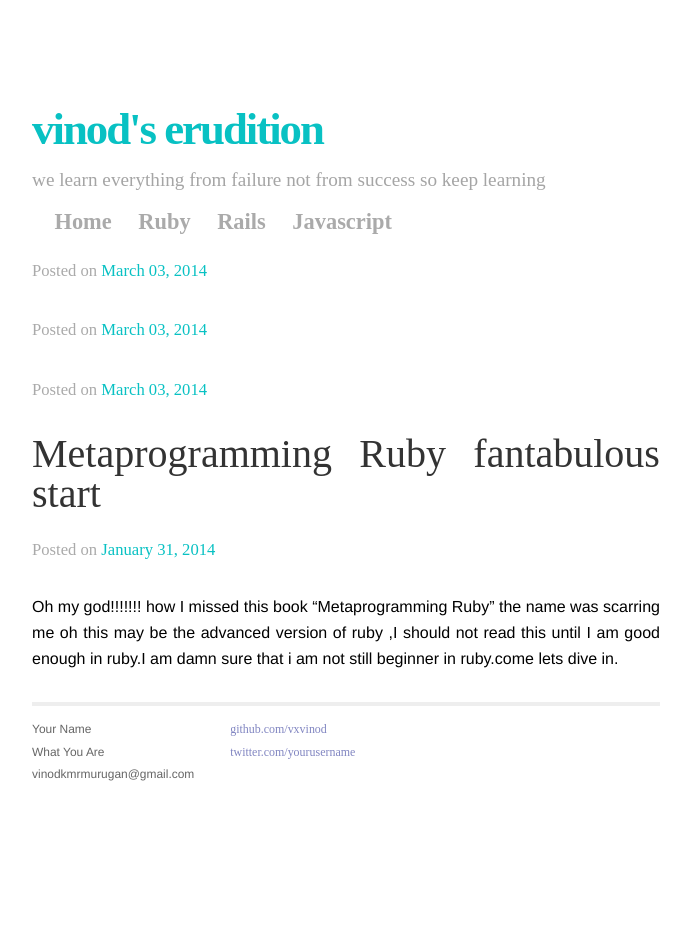
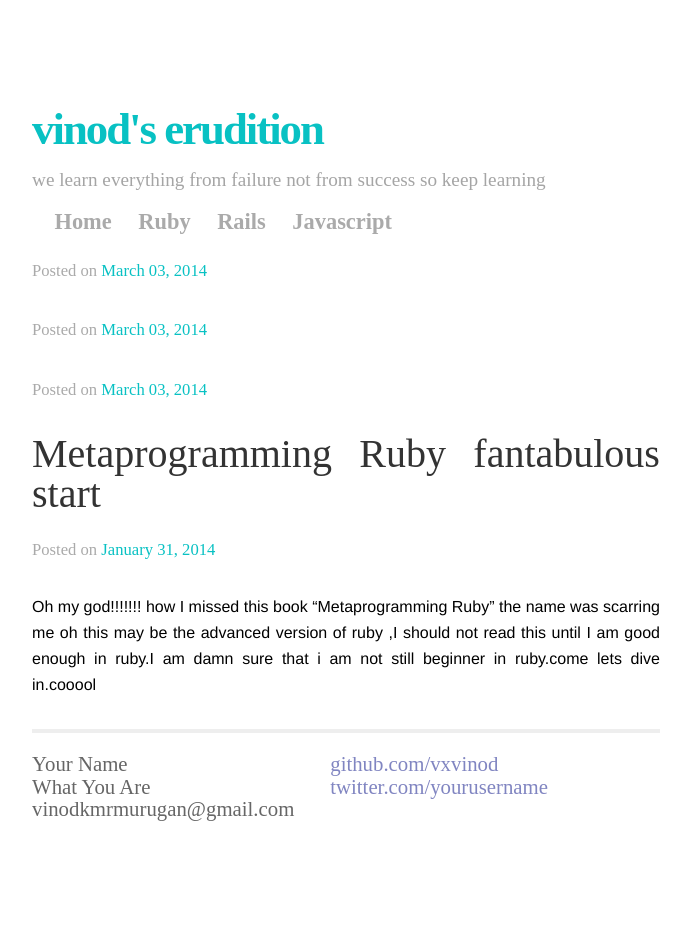
Before and after one commit to vxvinod/vxvinod.github.io, a Jekyll site: the page built from index.html, in a window 1280 px wide. Shown: the whole page, without its empty margins (294-985 px from the left). Built offline with Jekyll 4.4.1, drawn with Linux system fonts in a browser that asks for light colours; Markdown is read by kramdown in place of the engine named in the settings.

Commit message:
p style added

```diff
--- a/_posts/2014-01-31-Metaprogramming-Ruby-fantabulous-start.md
+++ b/_posts/2014-01-31-Metaprogramming-Ruby-fantabulous-start.md
@@ -2,7 +2,7 @@
 layout: post
 title:  "Metaprogramming Ruby fantabulous start"
 date:   2014-01-31
-desc: "Oh my god!!!!!!! how I missed this book “Metaprogramming Ruby” the name was scarring me oh this may be the advanced version of ruby ,I should not read this until I am good enough in ruby.I am damn sure that i am not still beginner in ruby.come lets dive in."
+desc: "Oh my god!!!!!!! how I missed this book “Metaprogramming Ruby” the name was scarring me oh this may be the advanced version of ruby ,I should not read this until I am good enough in ruby.I am damn sure that i am not still beginner in ruby.come lets dive in.cooool"
 ---
 
 ####Metaprogramming Ruby
--- a/_posts/2014-03-01-welcome-to-jekyll.markdown
+++ b/_posts/2014-03-01-welcome-to-jekyll.markdown
@@ -3,7 +3,9 @@ layout: post
 title:  "Welcome to Jekyll!"
 date:   2014-03-01 11:15:06
 categories: jekyll update
-desc:"hello"
+desc:"hellofdgdgdfg
+ddgdfgdfgdfgdfg
+dfgdfgdfg"
 ---
 
 You'll find this post in your `_posts` directory - edit this post and re-build (or run with the `-w` switch) to see your changes!
--- a/css/main.css
+++ b/css/main.css
@@ -23,7 +23,10 @@ h1, h2, h3, h4, h5, h6 {
   font-size: 100%; }
 
 h1 { margin-bottom: 1em; }
-p { margin: 1em 0; }
+p { margin: 1em 0;
+  margin-bottom: 1.5em;
+   font-family: "Droid Serif","Times New Roman",serif;
+   font-size: 1.3rem; }
 
 a         { color: #00a; }
 a:hover   { color: #000; }
@@ -206,9 +209,7 @@ a:hover, a:visited, a:link, a:active
   margin-bottom: 1.5em;
   font-size: 1rem;
 }
-p{
-   margin-bottom: 1.5em;
-}
+
 .pagedate{
    font-size: 1rem;
    color: #AAAAAA;
```
Also changed, not shown: _posts/2014-03-01-Test-blogging-will-make-you-way-to-teach.md (+3 -1 lines), _posts/2014-03-02-Test-blog.md (+3 -1 lines).
